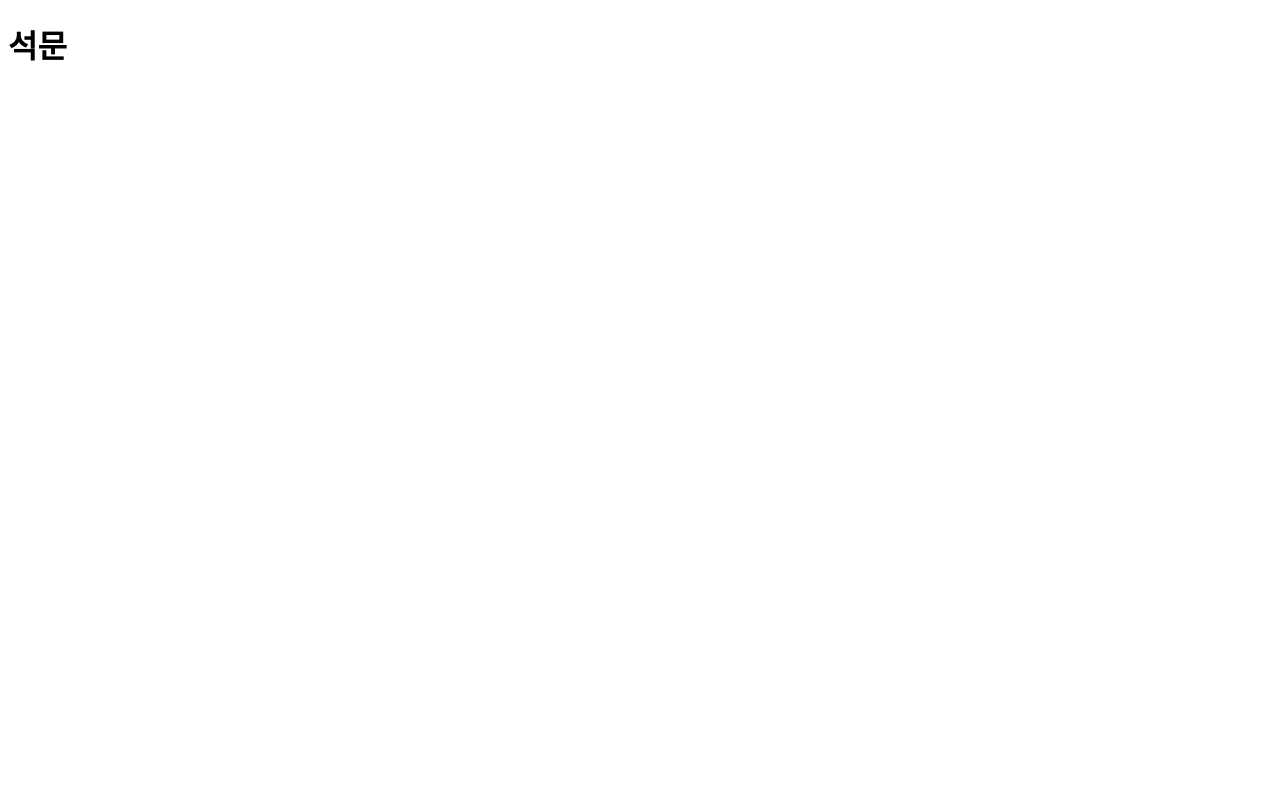
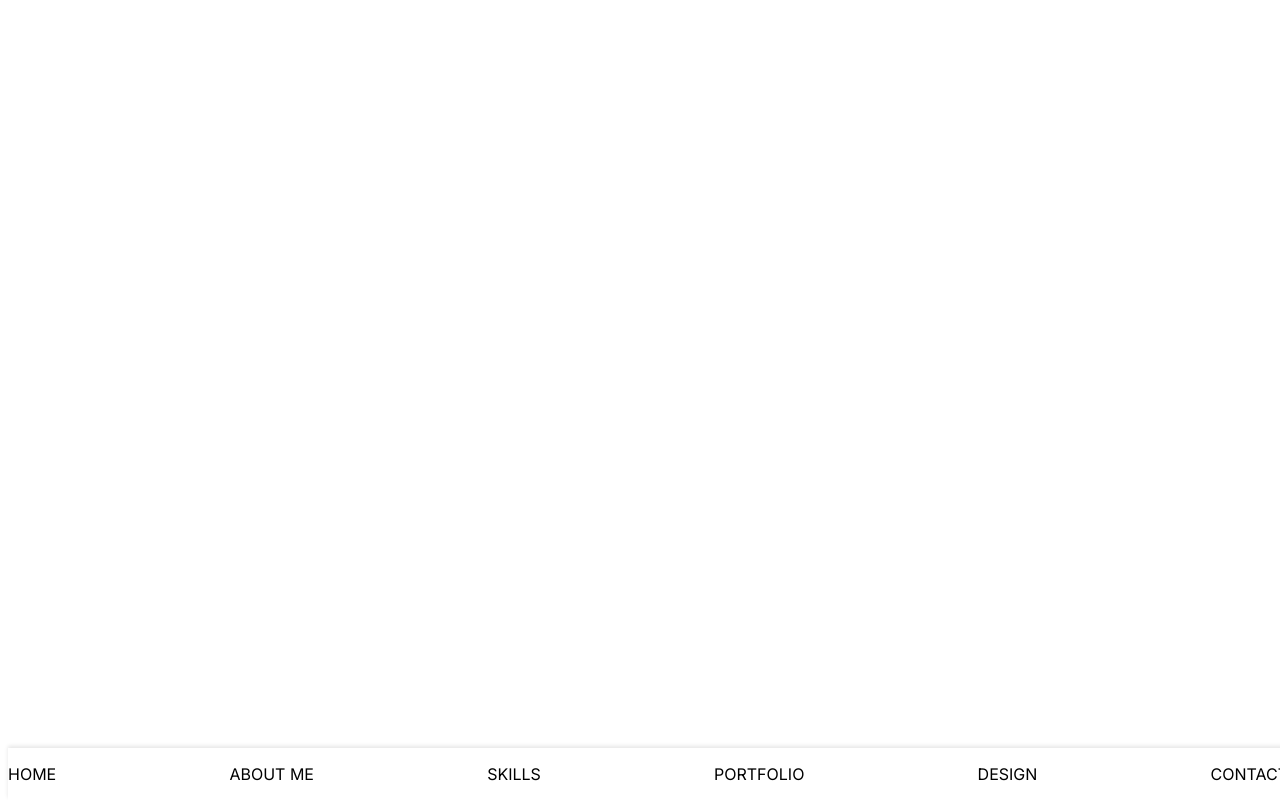
Before and after one commit to soma-baekgu/fe_toy_project, a Next.js app: page /seokmun in a window 1280 px wide. Built offline with nearby package versions, Linux system fonts and the light colour scheme.

Commit message:
header 생성

```diff
--- /dev/null
+++ b/src/app/seokmun/components/header.module.css
@@ -0,0 +1,27 @@
+#header {
+  transition: all 0.3s ease-in-out;
+  background-color: rgba(255, 255, 255, 0.1);
+}
+
+.fixed {
+  position: fixed;
+  top: 0;
+  width: 100%;
+  background-color: #fff; /* 배경색 설정 */
+  box-shadow: 0 2px 4px rgba(0, 0, 0, 0.1); /* 그림자 효과 */
+}
+
+.bottom {
+  position: fixed;
+  bottom: 0;
+  width: 100%;
+  background-color: #fff; /* 배경색 설정 */
+  box-shadow: 0 -2px 4px rgba(0, 0, 0, 0.1); /* 상단 그림자 효과 */
+}
+
+.nav {
+  display: flex;
+  justify-content: space-between;
+  align-items: center;
+  padding: 1rem 0;
+}
--- /dev/null
+++ b/src/app/seokmun/components/header.tsx
@@ -0,0 +1,38 @@
+"use client";
+// Header.tsx 파일 예시
+import React, {useState, useEffect} from 'react';
+import styles from './header.module.css'; // CSS 모듈 임포트
+
+const Header: React.FC = () => {
+  const [isScrolled, setIsScrolled] = useState(false);
+
+  useEffect(() => {
+    const handleScroll = () => {
+      const position = window.pageYOffset;
+      setIsScrolled(position > 0);
+    };
+
+    window.addEventListener('scroll', handleScroll);
+
+    return () => {
+      window.removeEventListener('scroll', handleScroll);
+    };
+  }, []);
+
+  return (
+    <header id="header" className={isScrolled ? styles.fixed : styles.bottom}>
+      <div className={styles.container}>
+        <nav className={styles.nav}>
+          <a>HOME</a>
+          <a>ABOUT ME</a>
+          <a>SKILLS</a>
+          <a>PORTFOLIO</a>
+          <a>DESIGN</a>
+          <a>CONTACT</a>
+        </nav>
+      </div>
+    </header>
+  );
+};
+
+export default Header;
--- a/src/app/seokmun/page.tsx
+++ b/src/app/seokmun/page.tsx
@@ -1,5 +1,12 @@
+import React from 'react';
+import Header from './components/header';
+
 const Seokmun = () => {
-  return <h1>석문</h1>
-}
+  return (
+    <div>
+      <Header></Header>
+    </div>
+  );
+};
 
 export default Seokmun;
```
